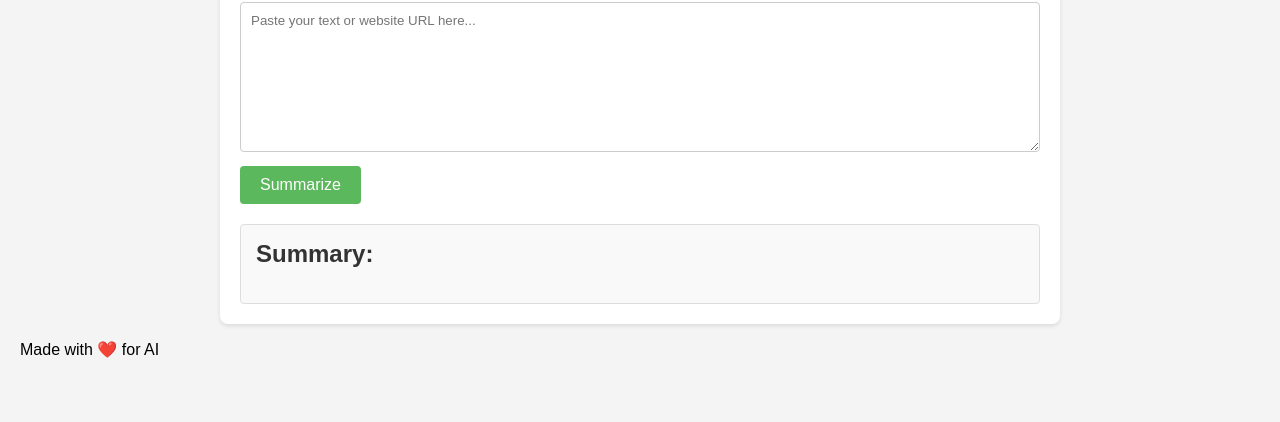
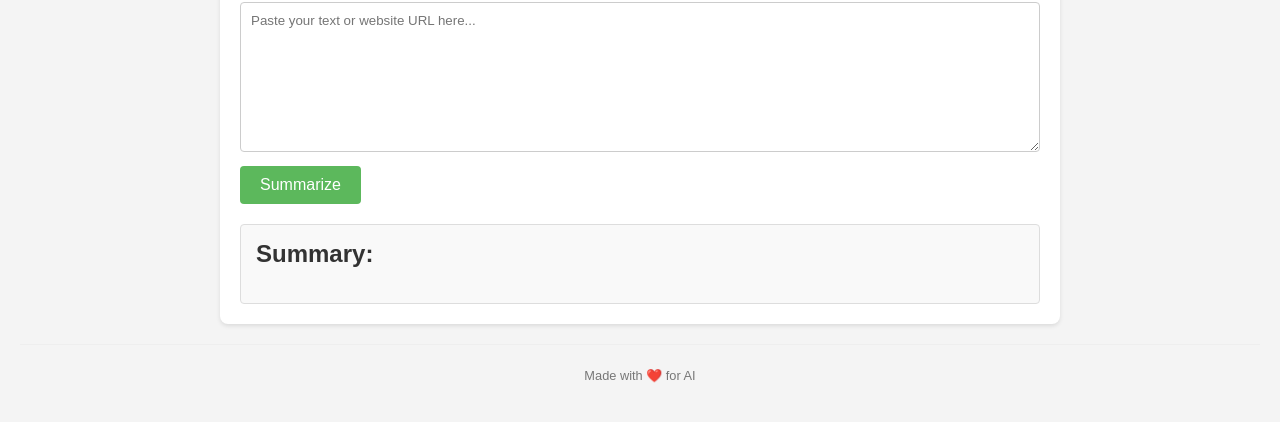
Before and after one commit to Wolverinecryptowolfs/TextSummarizerAI, a plain HTML site: page public/index.html in a window 1280 px wide. Shown: the part 118-540 px from the top of the page. Drawn offline with Linux system fonts and the light colour scheme.

Commit message:
Update style.css

```diff
--- a/public/style.css
+++ b/public/style.css
@@ -73,3 +73,19 @@ button:hover {
     border-bottom: 2px solid #ddd;
     padding-bottom: 5px;
 }
+
+
+/* **NEUER CSS-CODE FÜR DEN FOOTER MUSS HIER EINGEFÜGT WERDEN!** */
+
+footer {  /* Stil für den Footer-Bereich */
+    text-align: center;
+    padding: 10px;
+    font-size: 0.8em;      /* Kleinere Schriftgröße */
+    color: #777;          /* Graue Farbe */
+    margin-top: 20px;     /* Abstand zum Container oben */
+    border-top: 1px solid #eee; /* Dezenter oberer Rahmen */
+}
+
+.footer-text { /* Stil für den Text im Footer */
+    margin-bottom: 0; /* Kein Abstand nach unten im Absatz */
+}
```
